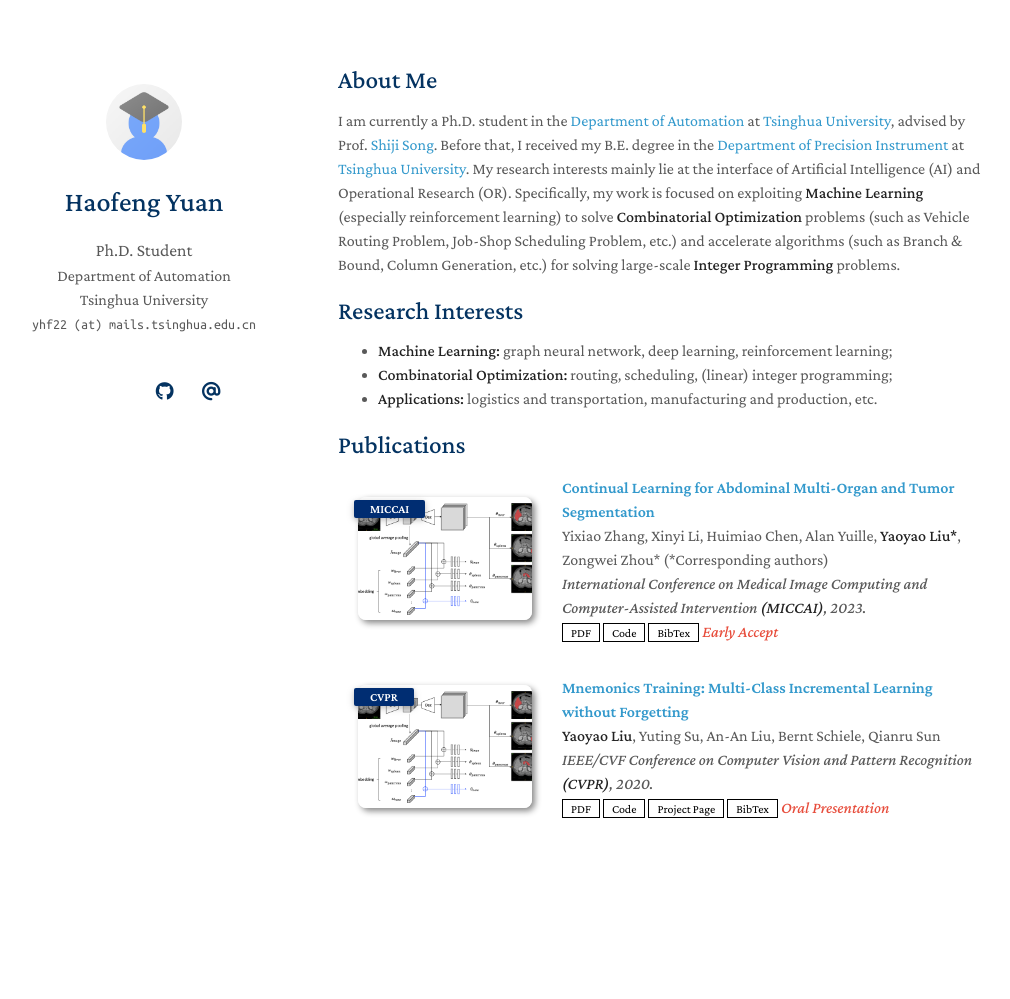
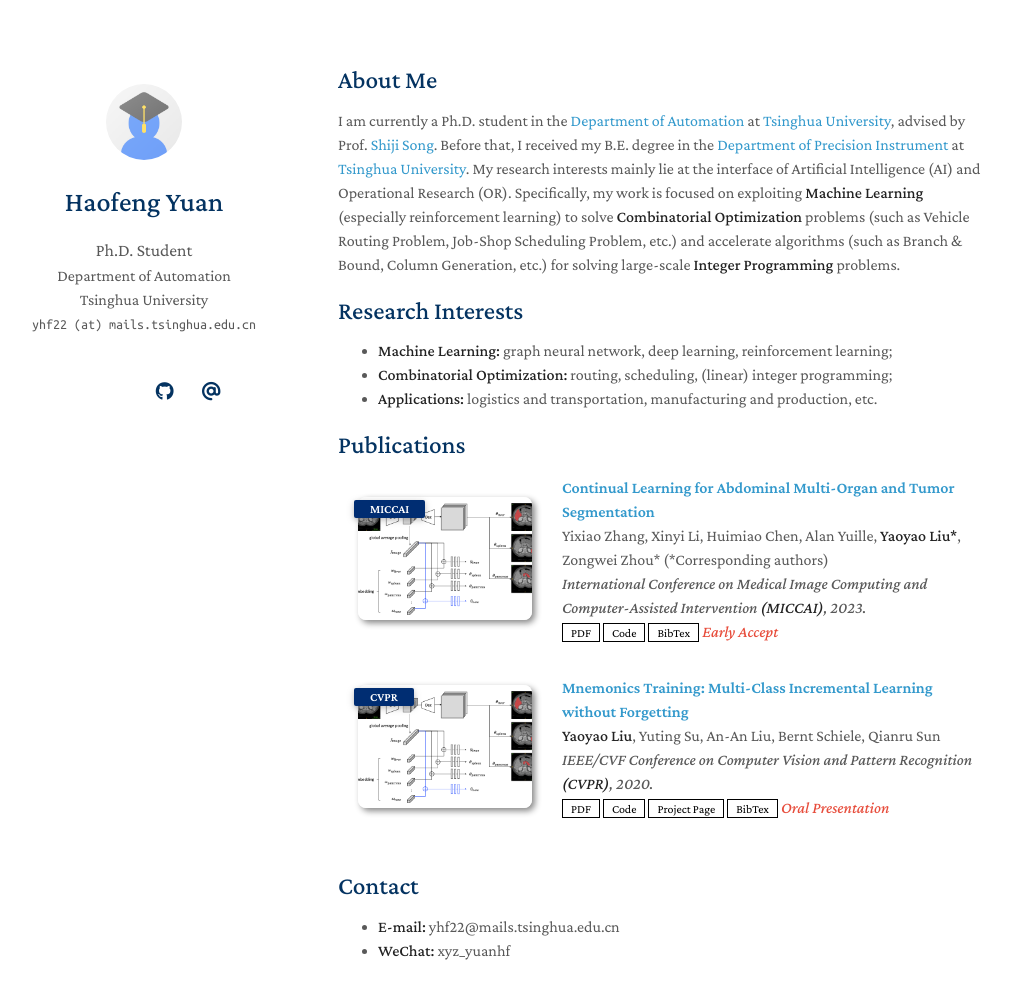
Before and after one commit to Xyz-yuanhf/Xyz-yuanhf.github.io, a Jekyll site: the page built from index.md, in a window 1280 px wide and 1057 px high. Shown: the top 999 px of the window, without its empty margins (132-1142 px from the left). Built offline with Jekyll 4.4.1, drawn with Linux system fonts in a browser that asks for light colours; a style sheet for code colours, icons or effects is not loaded; our own code applies the rules of GitHub Pages for plain Markdown files.

Commit message:
Update index.md

```diff
--- a/index.md
+++ b/index.md
@@ -14,3 +14,8 @@ I am currently a Ph.D. student in the [Department of Automation](https://www.au.
 - **Applications:** logistics and transportation, manufacturing and production, etc.
 
 {% include_relative _includes/publications.md %}
+
+## Contact
+
+- **E-mail:** yhf22@mails.tsinghua.edu.cn
+- **WeChat:** xyz_yuanhf
```
